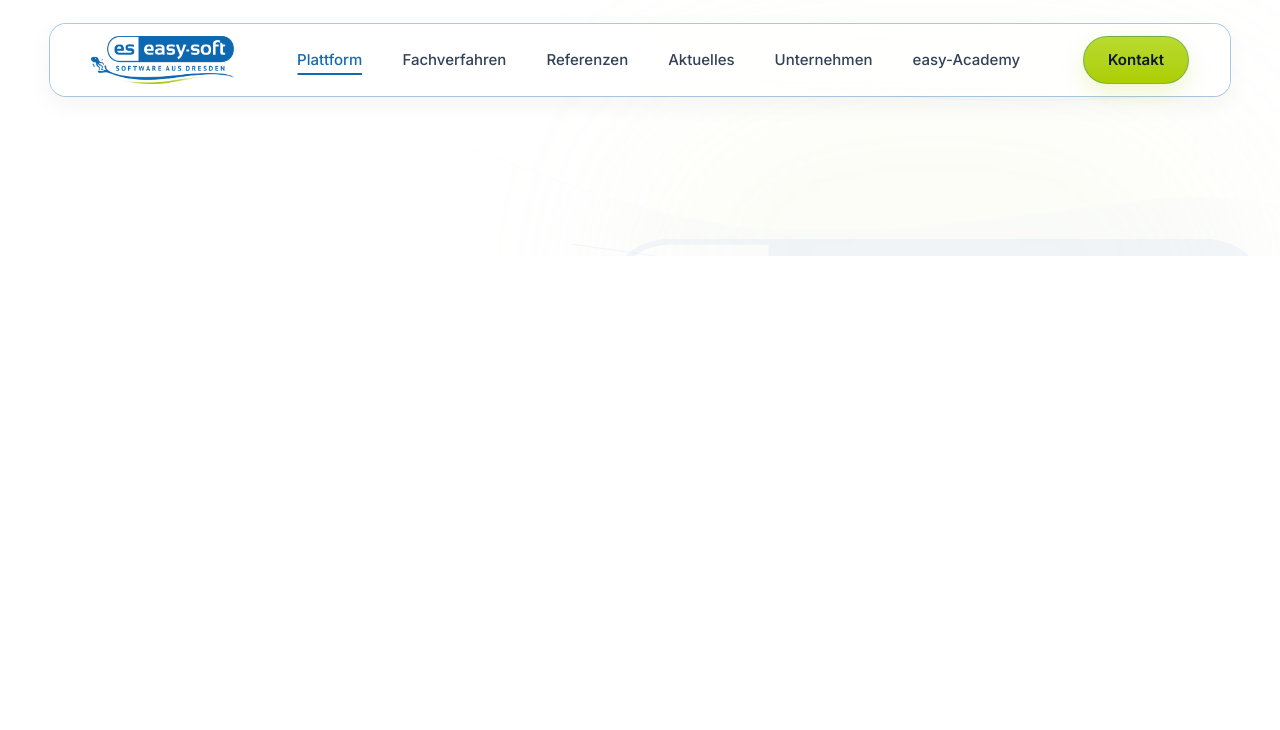
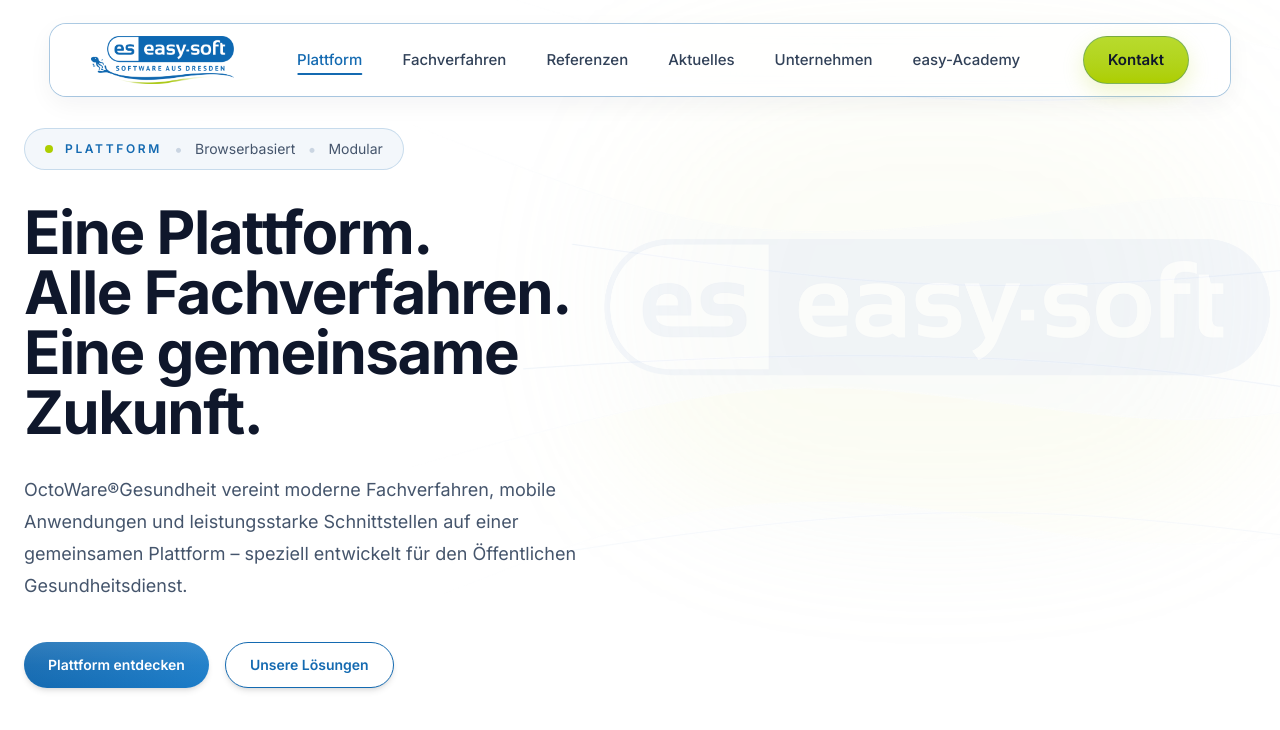
Before and after one commit to weblogger117-art/octoware-website, a Next.js app: page /plattform in a window 1280 px wide. Shown: the top 730 px of the page. Built offline with nearby package versions, Linux system fonts and the light colour scheme.

Commit message:
Update Hero.tsx

```diff
--- a/components/sections/platform/Hero.tsx
+++ b/components/sections/platform/Hero.tsx
@@ -34,9 +34,109 @@ export default function PlatformHero() {
 
           {/* Linke Spalte */}
 
-          <div>
+<div>
 
-          </div>
+  {/* Status */}
+  <div
+    className="
+      inline-flex
+      items-center
+      gap-3
+
+      rounded-full
+
+      border
+      border-[#146ab1]/20
+
+      bg-[#146ab1]/5
+
+      px-5
+      py-2
+    "
+  >
+    <span className="h-2 w-2 rounded-full bg-[#adce00]" />
+
+    <span className="text-xs font-semibold uppercase tracking-[0.22em] text-[#146ab1]">
+      Plattform
+    </span>
+
+    <span className="text-slate-300">•</span>
+
+    <span className="text-sm text-slate-600">
+      Browserbasiert
+    </span>
+
+    <span className="text-slate-300">•</span>
+
+    <span className="text-sm text-slate-600">
+      Modular
+    </span>
+
+  </div>
+
+  {/* Headline */}
+
+  <h1
+    className="
+      mt-8
+
+      text-5xl
+      font-bold
+      tracking-tight
+      text-slate-900
+
+      md:text-6xl
+    "
+  >
+    Eine Plattform.
+    <br />
+    Alle Fachverfahren.
+    <br />
+    Eine gemeinsame Zukunft.
+  </h1>
+
+  {/* Beschreibung */}
+
+  <p
+    className="
+      mt-8
+
+      max-w-xl
+
+      text-lg
+      leading-8
+
+      text-slate-600
+    "
+  >
+    OctoWare®Gesundheit vereint moderne Fachverfahren,
+    mobile Anwendungen und leistungsstarke Schnittstellen
+    auf einer gemeinsamen Plattform – speziell entwickelt
+    für den Öffentlichen Gesundheitsdienst.
+  </p>
+
+  {/* Buttons */}
+
+  <div
+    className="
+      mt-10
+      flex
+      flex-wrap
+      gap-4
+    "
+  >
+
+    <Button variant="primary">
+      Plattform entdecken
+    </Button>
+
+    <Button variant="secondary">
+      Unsere Lösungen
+    </Button>
+
+  </div>
+
+</div>
 
           {/* Rechte Spalte */}
 
```
